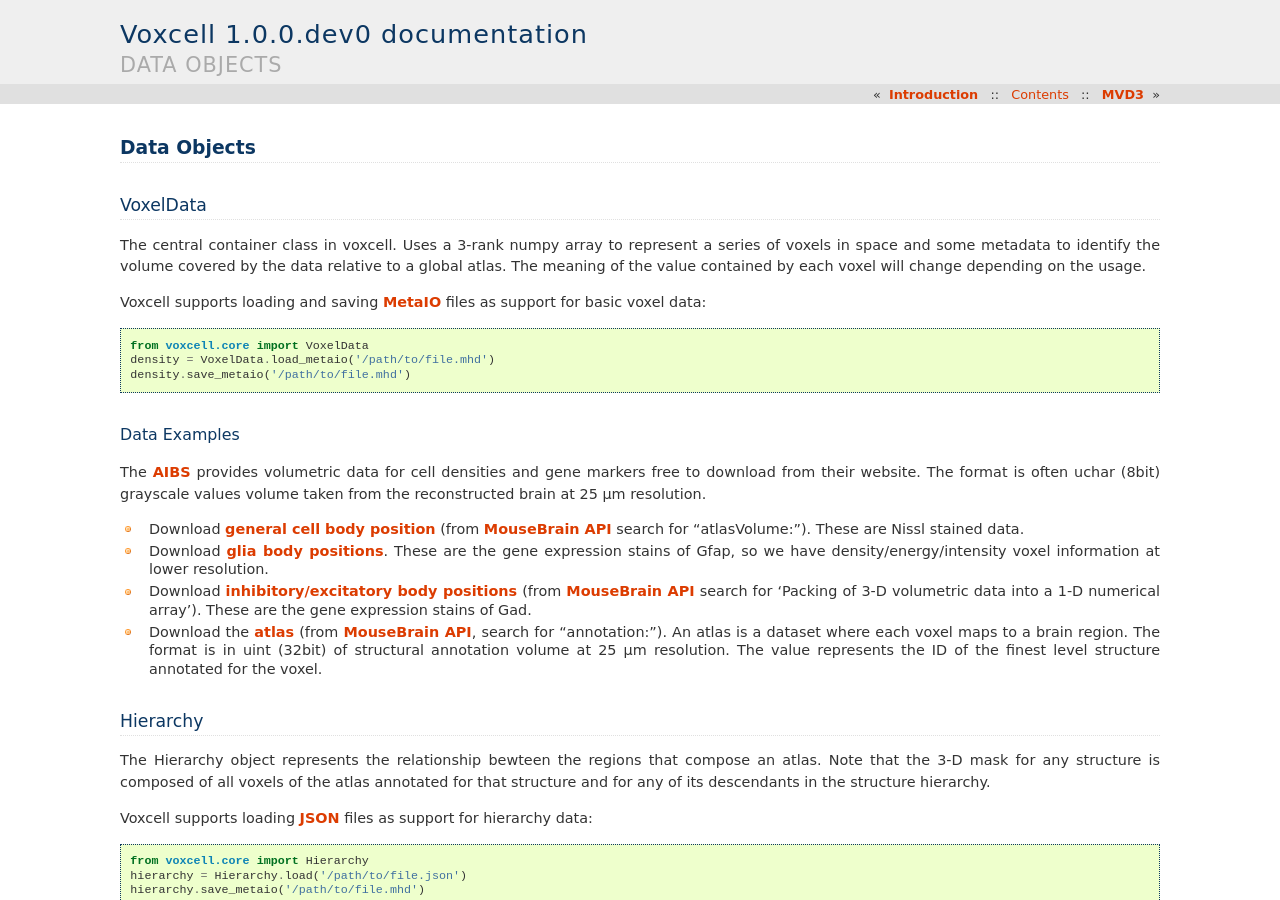
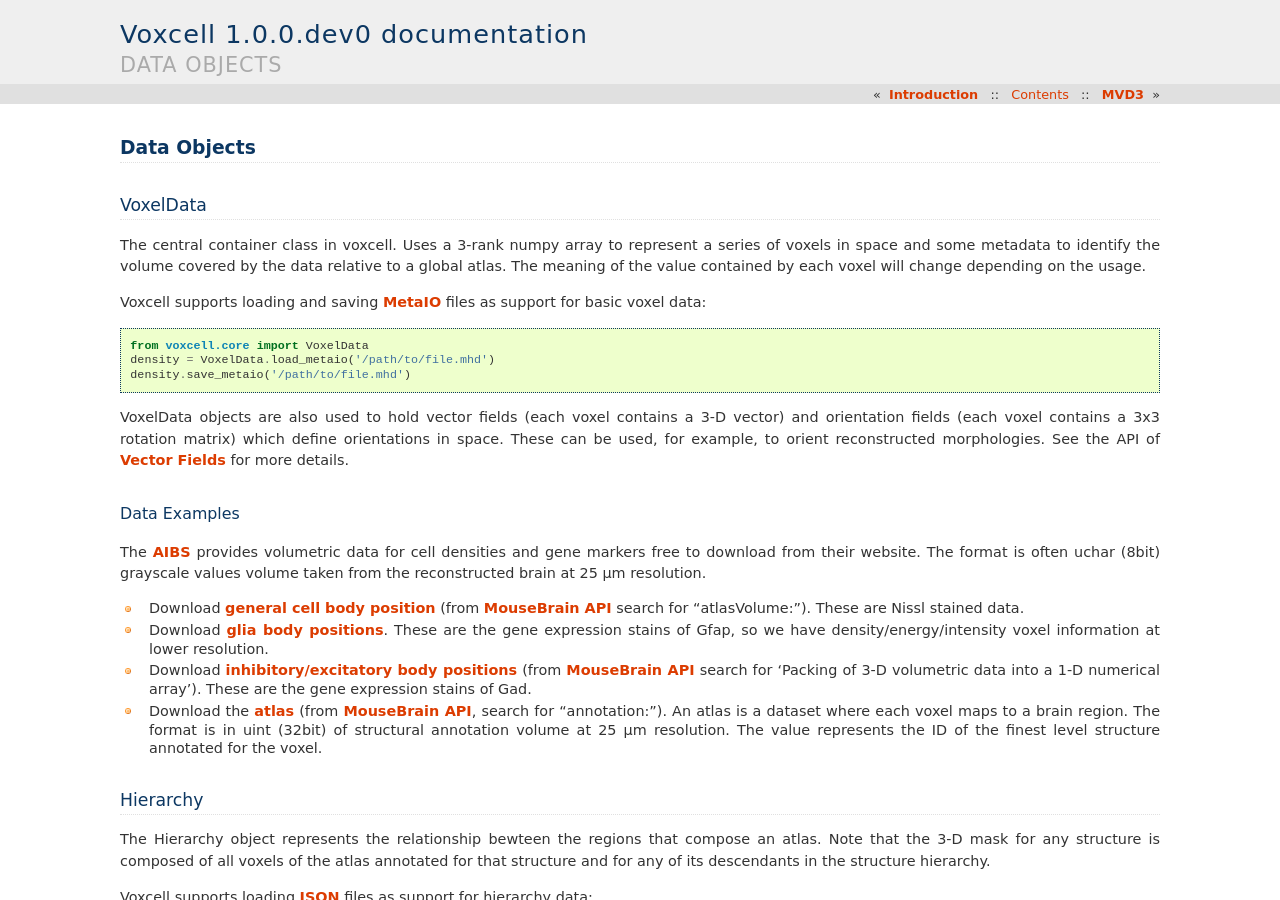
Before and after one commit to BlueBrain/voxcell, a Sphinx documentation site: the page built from doc/source/data.rst, in a window 1280 px wide and 900 px high. Built offline with Sphinx 7.4.7, drawn with Linux system fonts in a browser that asks for light colours.

Commit message:
mention vector fields in VoxelData docs
Change-Id: Ie522efd3934b8ec00b5b7cbbd3adc9653d023693

```diff
--- a/doc/source/api.rst
+++ b/doc/source/api.rst
@@ -13,6 +13,8 @@ Traits
 .. automodule:: voxcell.traits
    :members:
 
+.. _vfapi:
+
 Vector Fields
 -------------
 
--- a/doc/source/data.rst
+++ b/doc/source/data.rst
@@ -15,6 +15,12 @@ Voxcell supports loading and saving MetaIO_ files as support for basic voxel dat
     from voxcell.core import VoxelData
     density = VoxelData.load_metaio('/path/to/file.mhd')
     density.save_metaio('/path/to/file.mhd')
+
+
+VoxelData objects are also used to hold vector fields (each voxel contains a 3-D vector)
+and orientation fields (each voxel contains a 3x3 rotation matrix) which define orientations
+in space. These can be used, for example, to orient reconstructed morphologies.
+See the API of :ref:`vfapi` for more details.
 
 Data Examples
 ~~~~~~~~~~~~~
```
